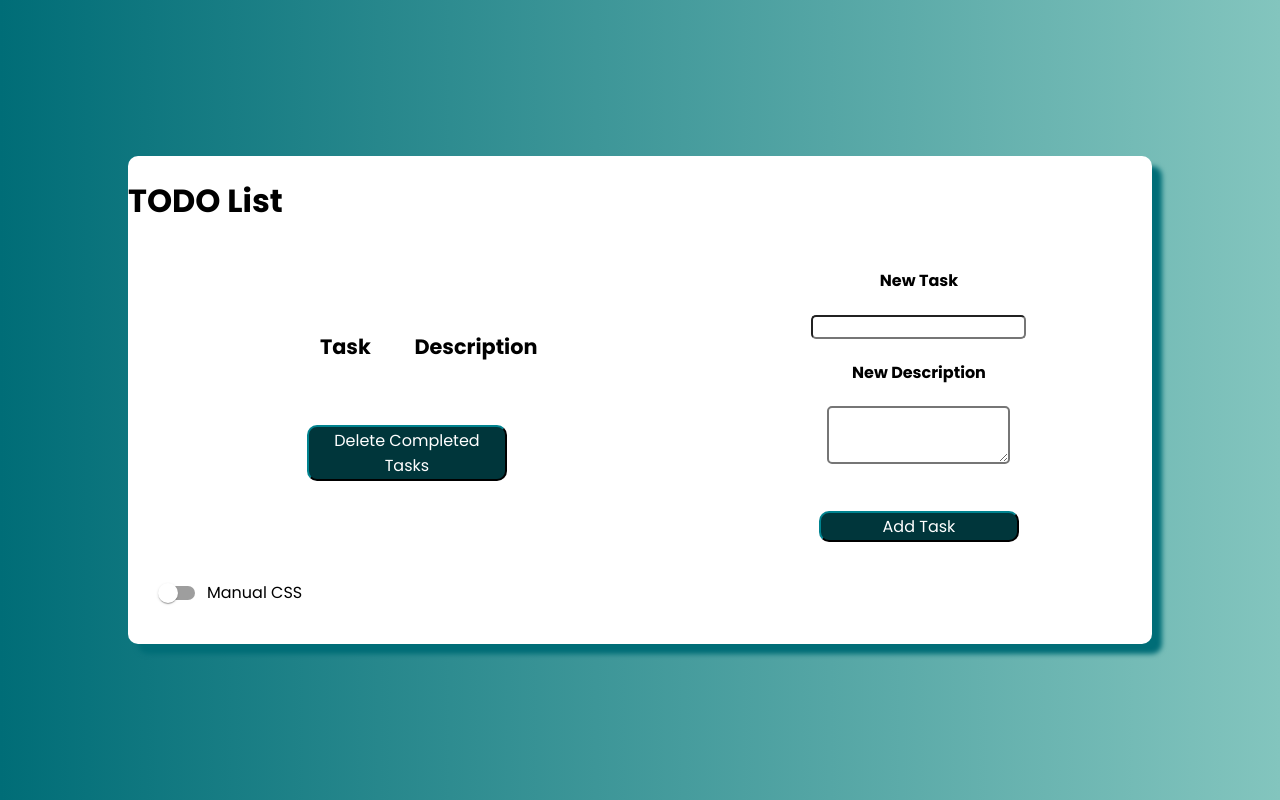
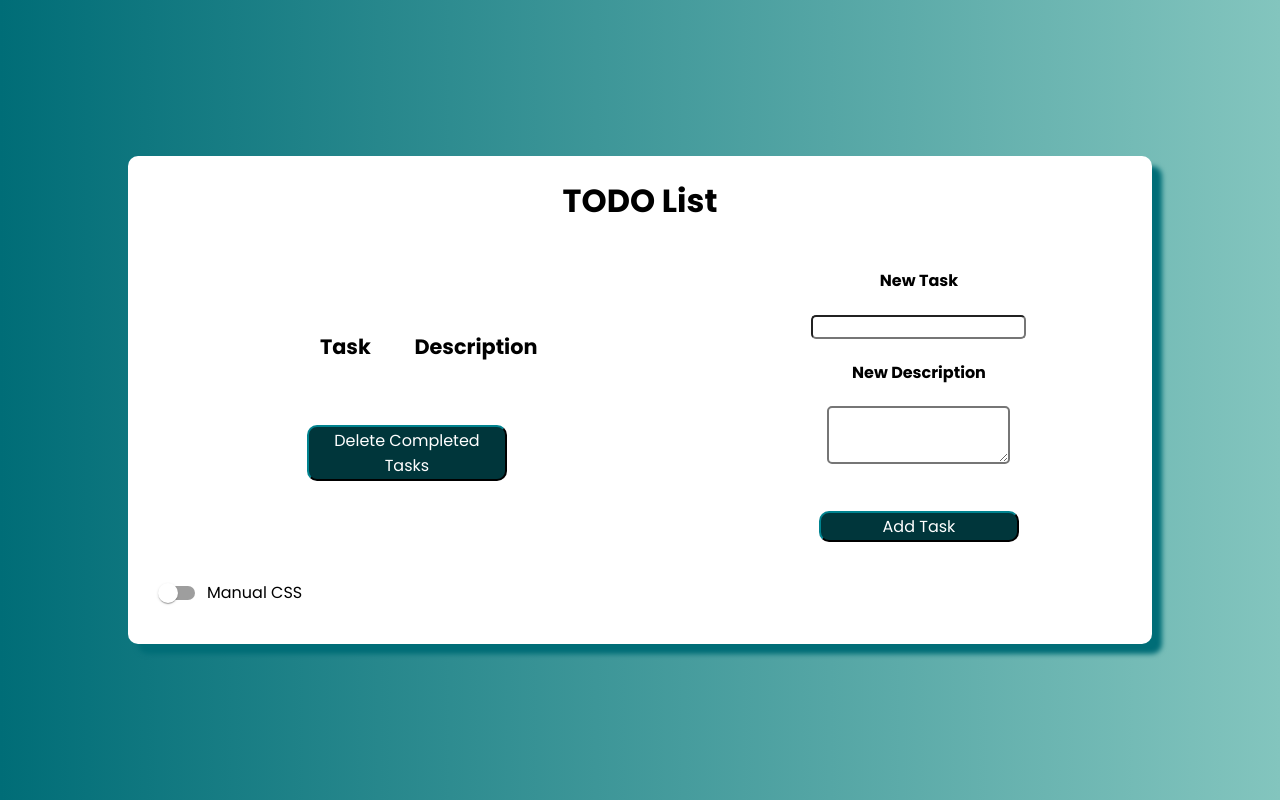
Before and after one commit to nmpham2/hack-at-uci-react-intro, a React (Create React App) app: page / in a window 1280 px wide. Built offline with nearby package versions, Linux system fonts and the light colour scheme.

Commit message:
centering manual css title

```diff
--- a/src/views/TODOList.css
+++ b/src/views/TODOList.css
@@ -1,3 +1,9 @@
+.list {
+  display: flex;
+  flex-direction: column;
+  text-align: center;
+}
+
 .list-content {
   display: flex;
   align-items: center;
--- a/src/views/TODOList.js
+++ b/src/views/TODOList.js
@@ -37,7 +37,7 @@ function TODOList() {
   }
 
   return (
-    <div>
+    <div className="list">
       <h1>TODO List</h1>
       <div className="list-content">
         <div className="table">
```
